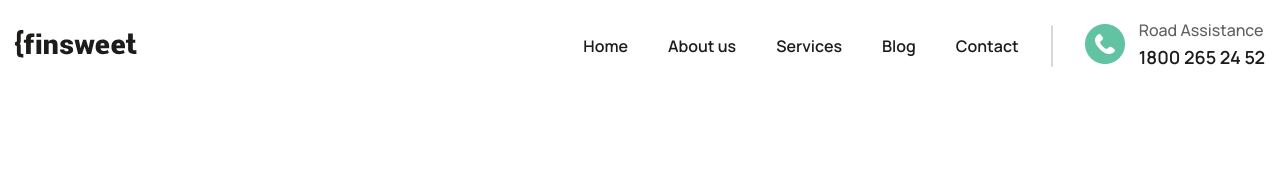
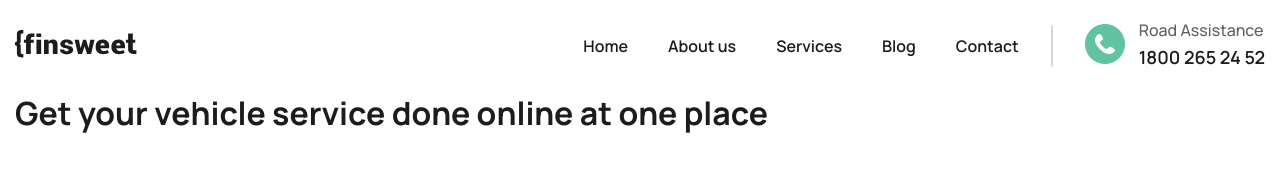
Before and after one commit to tmprl/finsweet-landing, a plain HTML site: page index.html in a window 1280 px wide. Drawn offline with Linux system fonts and the light colour scheme; a web font is replaced by a local one.

Commit message:
feat: add body, adjust it with body-main and body-side

```diff
--- a/index.html
+++ b/index.html
@@ -45,8 +45,22 @@
                     </div>
                 </div>
             </div>
-            <div class="header__top">
-                <div class="container"></div>
+            <div class="header__body">
+                <div class="container">
+                    <div class="header__body-inner">
+                        <div class="header__body-main">
+                            <div class="header_body-title">
+                                <h1 class="header__body-text">Get your vehicle service done online at one place</h1>
+                            </div>
+                            <div class="header__body-buttons"></div>
+                            <div class="header__body-body-info"></div>
+
+                        </div>
+                        <div class="header__body-side">
+                            <div class="header__body-image"></div>
+                        </div>
+                    </div>
+                </div>
             </div>
         </header>
     </div>
--- a/style.css
+++ b/style.css
@@ -33,6 +33,7 @@ body {
 }
 
 .logo {
+
 }
 
 
@@ -81,7 +82,6 @@ body {
 
 .header__nav-link:hover {
     color: hsla(159, 100%, 30%);
-
 }
 
 .header__divider {
@@ -114,6 +114,7 @@ body {
     opacity: 0.7;
     line-height: 24px;
     font-weight: 500;
+    cursor: default;
 }
 
 .header__help-number {
```
